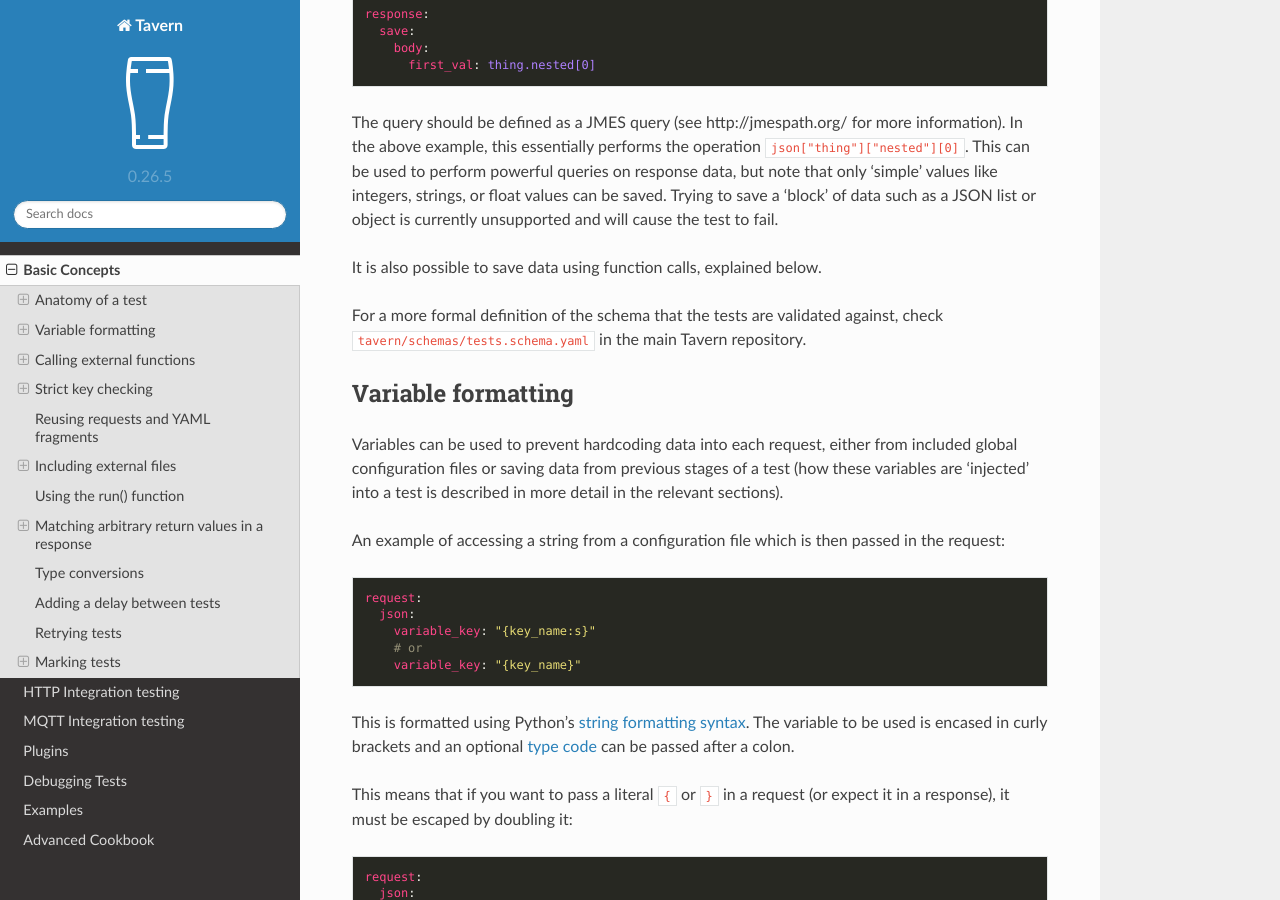
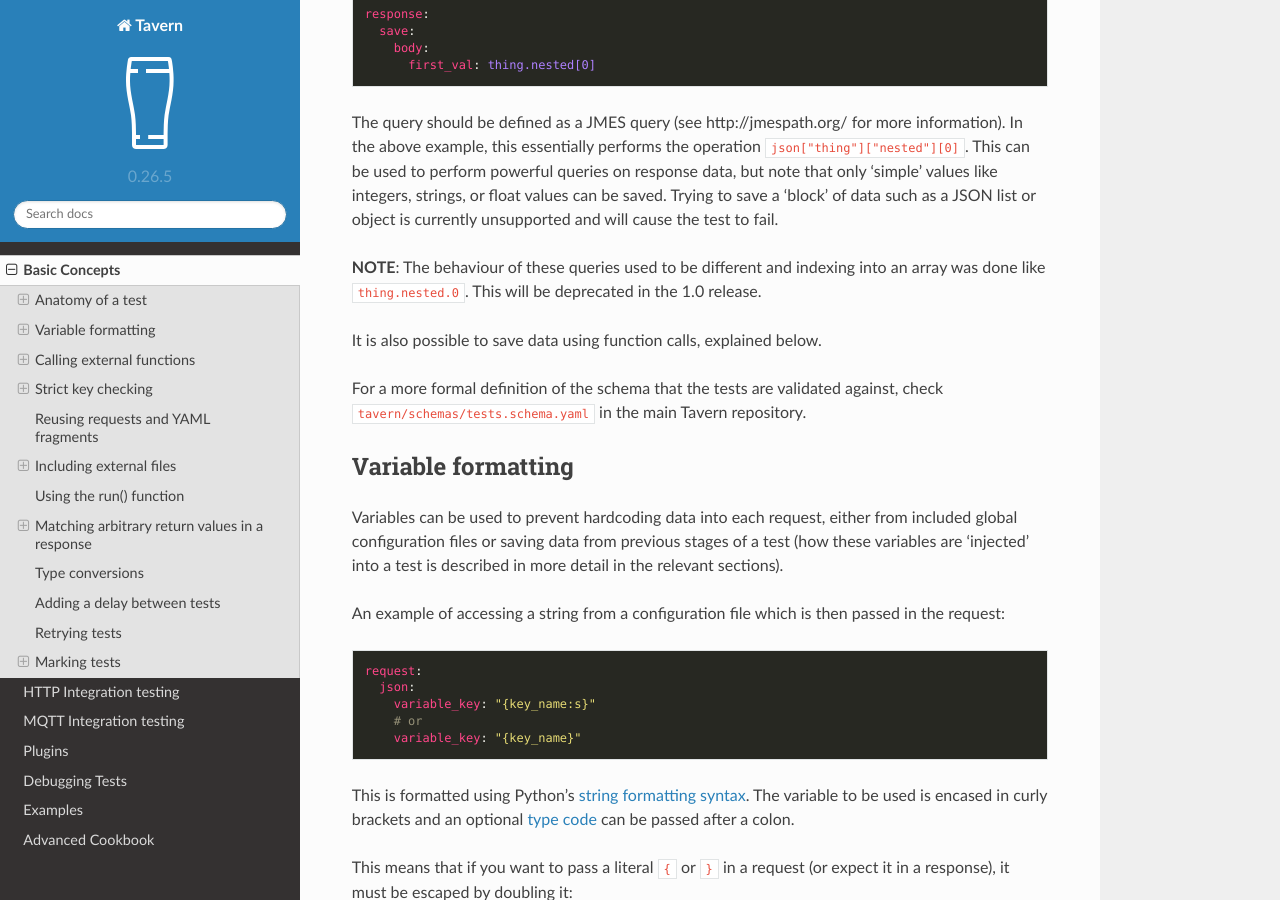
Before and after one commit to taverntesting/tavern, a Sphinx documentation site: the page built from docs/source/basics.md, in a window 1280 px wide and 900 px high, scrolled down 2589 px. Built offline with Sphinx 7.4.7 and the Read the Docs theme 2.0.0, drawn with Linux system fonts in a browser that asks for light colours; formulas are drawn with MathJax 3.

```diff
--- a/docs/source/basics.md
+++ b/docs/source/basics.md
@@ -131,6 +131,10 @@
 like integers, strings, or float values can be saved. Trying to save a
 'block' of data such as a JSON list or object is currently unsupported
 and will cause the test to fail.
+
+**NOTE**: The behaviour of these queries used to be different and indexing into
+an array was done like `thing.nested.0`. This will be deprecated in the
+1.0 release.
 
 It is also possible to save data using function calls, explained below.
 
```
Also changed, not shown: 1 other file.
